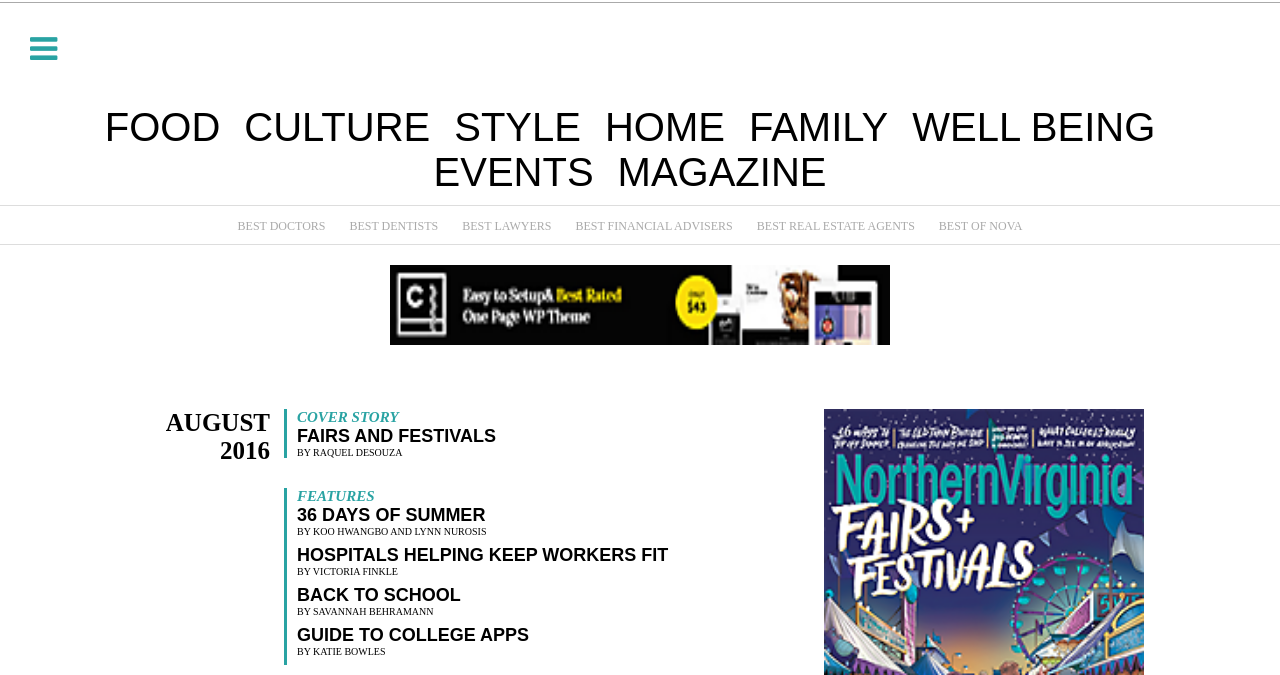
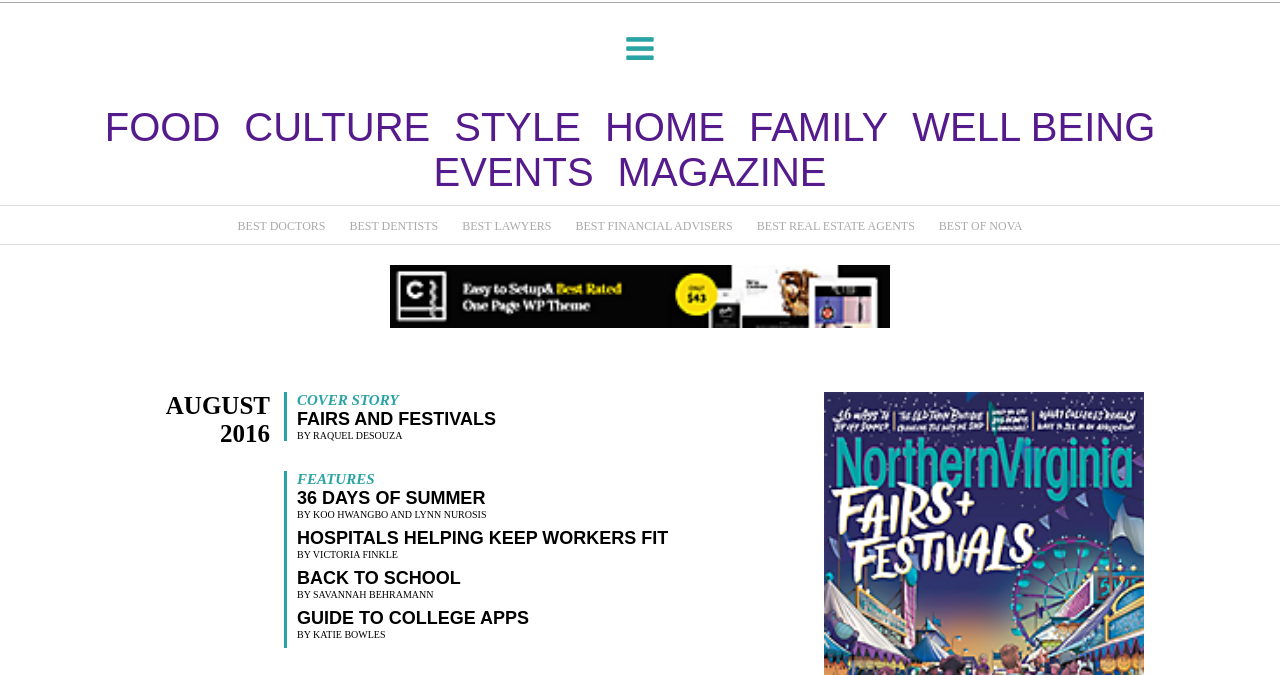
Before and after one commit to sreenath124/NVirginia, a website: page index.html in a window 1280 px wide. Shown: the part 83-758 px from the top of the page. Drawn offline with nearby package versions, Linux system fonts and the light colour scheme.

Commit message:
corrections - image dimensions

```diff
--- a/styles/config.scss
+++ b/styles/config.scss
@@ -35,3 +35,5 @@ $desktop_size : 1024px;
 		@content;
 	}
 }
+
+//fonts...
--- a/styles/style.scss
+++ b/styles/style.scss
@@ -7,7 +7,6 @@
 
 a {
     text-decoration: none;
-    color: #000;
     cursor: pointer;
 }
 
@@ -66,11 +65,12 @@ header {
   		}
         #menu_button {
             color: #29a3a3;
-            float: left;
-    margin-top: -53px;
-    margin-left: 15px;
+            position: absolute;
+            top: 24px;
+            left: 15px;
             @include bp-large {
             	display: inline-block;
+                position: static;
                 margin: 30px;
             }
         }
@@ -203,9 +203,9 @@ footer {
         text-align: center;
         padding: 20px 0 30px;
         img {
-            height: 80px;
             max-width: 500px;
             width: 90%;
+            height: auto;
         }
     }
     .date {
@@ -247,9 +247,8 @@ footer {
         text-align: center;
         img {
             width: 70%;
-            height: 400px;
-            min-width: 280px;
-            max-width: 400px;
+            height: auto;
+            max-width: 380px;
         }
         button {
             display: block;
```
Also changed, not shown: styles/style.css, 1 other file.
